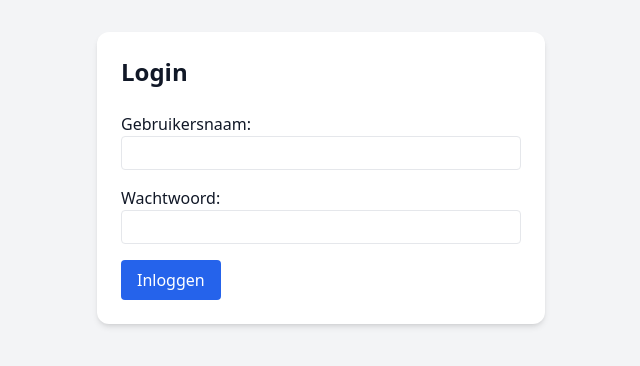
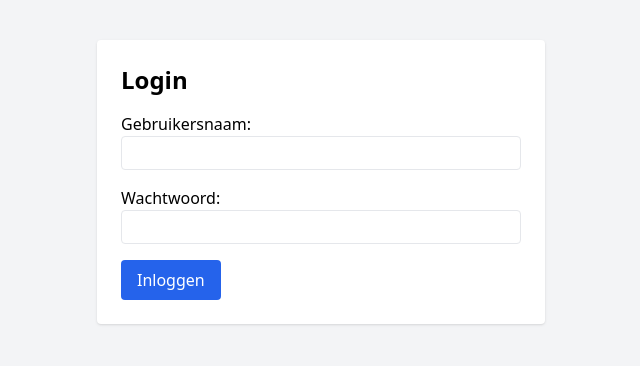
Before and after one commit to MaikelGevdLeeuw/Mslim, a Flask app: page /login in a window 1280 px wide. Shown: the top 366 px of the page, without its empty margins (319-959 px from the left). Run offline with Flask 3, Linux system fonts and the light colour scheme; some libraries are stand-ins or nearby versions.

Commit message:
Update login.html

```diff
--- a/templates/login.html
+++ b/templates/login.html
@@ -1,4 +1,3 @@
-
 <!doctype html>
 <html>
   <head>
@@ -6,9 +5,9 @@
     <title>Login</title>
     <script src="https://cdn.tailwindcss.com"></script>
   </head>
-  <body class="bg-gray-100 text-gray-900 font-sans p-8">
-    <div class="max-w-md mx-auto bg-white shadow-md rounded-xl p-6 space-y-6">
-      <h2 class="text-2xl font-semibold">Login</h2>
+  <body class="bg-gray-100 p-10">
+    <div class="max-w-md mx-auto bg-white p-6 rounded shadow">
+      <h2 class="text-2xl font-bold mb-4">Login</h2>
       <form method="POST" class="space-y-4">
         <div>
           <label>Gebruikersnaam:</label>
@@ -19,9 +18,7 @@
           <input type="password" name="password" required class="w-full border rounded px-2 py-1">
         </div>
         <div>
-          <button type="submit" class="bg-blue-600 text-white px-4 py-2 rounded hover:bg-blue-700">
-            Inloggen
-          </button>
+          <button type="submit" class="bg-blue-600 text-white px-4 py-2 rounded">Inloggen</button>
         </div>
       </form>
     </div>
```
